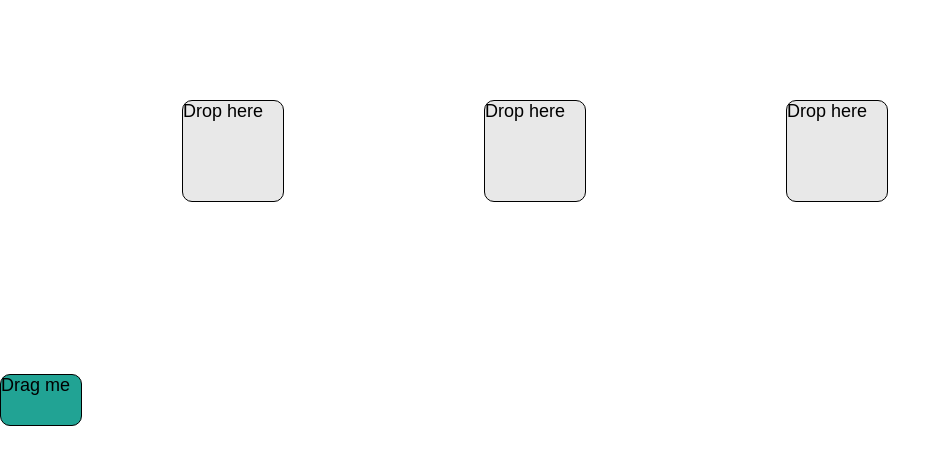
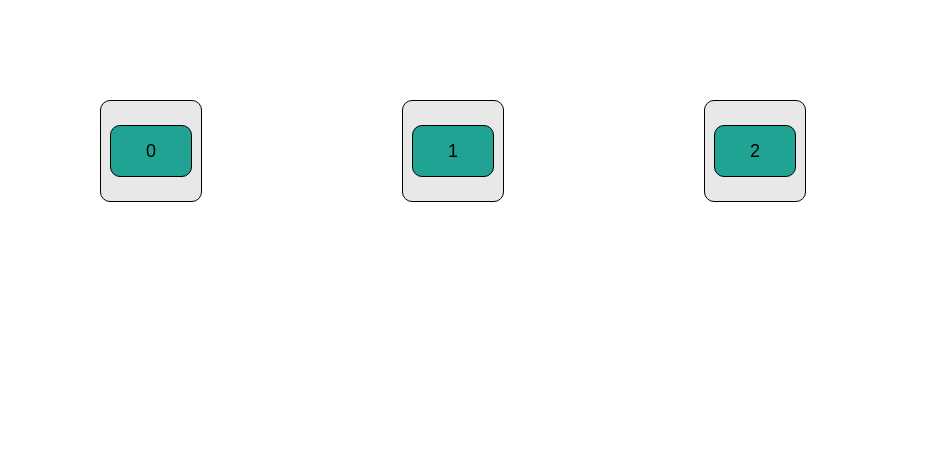
Before and after one commit to maninder56/Planner-Web-App, a Next.js app in the folder front-end/: page /practice in a window 1280 px wide. Shown: the top 464 px of the page, without its empty margins (0-951 px from the left). Built offline with nearby package versions, Linux system fonts and the light colour scheme.

Commit message:
learning to handle multiple cards

```diff
--- a/front-end/src/app/globals.css
+++ b/front-end/src/app/globals.css
@@ -226,6 +226,12 @@ body {
   border: solid 1px black;
   border-radius: 10px;
   display: flex;
+  justify-content: center;
+  align-items: center;
+}
+
+.draggable > div {
+
 }
 
 .draggable:hover{
--- a/front-end/src/app/practice/components/draggable.tsx
+++ b/front-end/src/app/practice/components/draggable.tsx
@@ -16,7 +16,9 @@ export default function Draggable({
         <div className='draggable' ref={setNodeRef} style={ transform ? {
             transform: `translate3d(${transform.x}px, ${transform.y}px, 0)`,
         } : undefined} {...listeners} {...attributes}>
-            {children}
+            <div>
+                {children}
+            </div>
         </div>
     );
 }
--- a/front-end/src/app/practice/page.tsx
+++ b/front-end/src/app/practice/page.tsx
@@ -6,27 +6,74 @@ import Droppable from './components/droppable';
 import Draggable from './components/draggable';
 
 export default function Practice() {
-    const containers = [0, 1, 2];
-    const [parent, setParent] = useState<UniqueIdentifier | null>(null);
+    const [parent, setParent] = useState<UniqueIdentifier[]>([0, 1, 2]);
 
     function handleDragEnd(event: DragEndEvent) {
-        const {over} = event;
-        setParent(over ? over.id : null);
+        const {active, over} = event;
+
+        const array = [...parent];
+
+        // for (let i = 0; i < parent.length; i++) {
+
+        // }
+
+
+        if (over !== null) {
+            const overPosition = over?.id as number
+            const activePosition = array.indexOf(active.id);
+
+            console.log(`op: ${overPosition}, ap: ${activePosition}`);
+
+            const temp = array[overPosition];
+            array[overPosition] = array[activePosition];
+            array[activePosition] = temp;
+
+            console.log(`Over: ${over.id}, Active: ${active.id}`);
+        }
+
+        console.log(array);
+
+        setParent(array);
     }
 
-    const draggableMarkup = (
-        <Draggable id={0}>Drag me</Draggable>
-    );
+    // const draggableMarkup = (
+    //     <Draggable id={0}>Drag me</Draggable>
+    // );
+
+    function getCurrentChild(id: number) {
+        switch(id) {
+            case 0:
+            return <Draggable id={0}>0</Draggable>;
+
+            case 1:
+            return <Draggable id={1}>1</Draggable>;
+
+            case 2:
+            return <Draggable id={2}>2</Draggable>;
+
+            default:
+            return <Draggable id={3}>None</Draggable>
+        }
+    }
 
     return (
         <main className='dndContainer'>
             <DndContext onDragEnd={handleDragEnd}>
-                {parent === null ? draggableMarkup : null}
-                {containers.map((id) =>
+                {/* {parent === null ? draggableMarkup : null} */}
+                {/* {containers.map((id) =>
                     <Droppable key={id} position={id}>
                         {parent === id ? draggableMarkup : 'Drop here'}
                     </Droppable>
-                )}
+                )} */}
+                <Droppable position={0}>
+                    {getCurrentChild(parent[0] as number)}
+                </Droppable>
+                <Droppable position={1}>
+                    {getCurrentChild(parent[1] as number)}
+                </Droppable>
+                <Droppable position={2}>
+                    {getCurrentChild(parent[2] as number)}
+                </Droppable>
             </DndContext>
         </main>
     );
```
